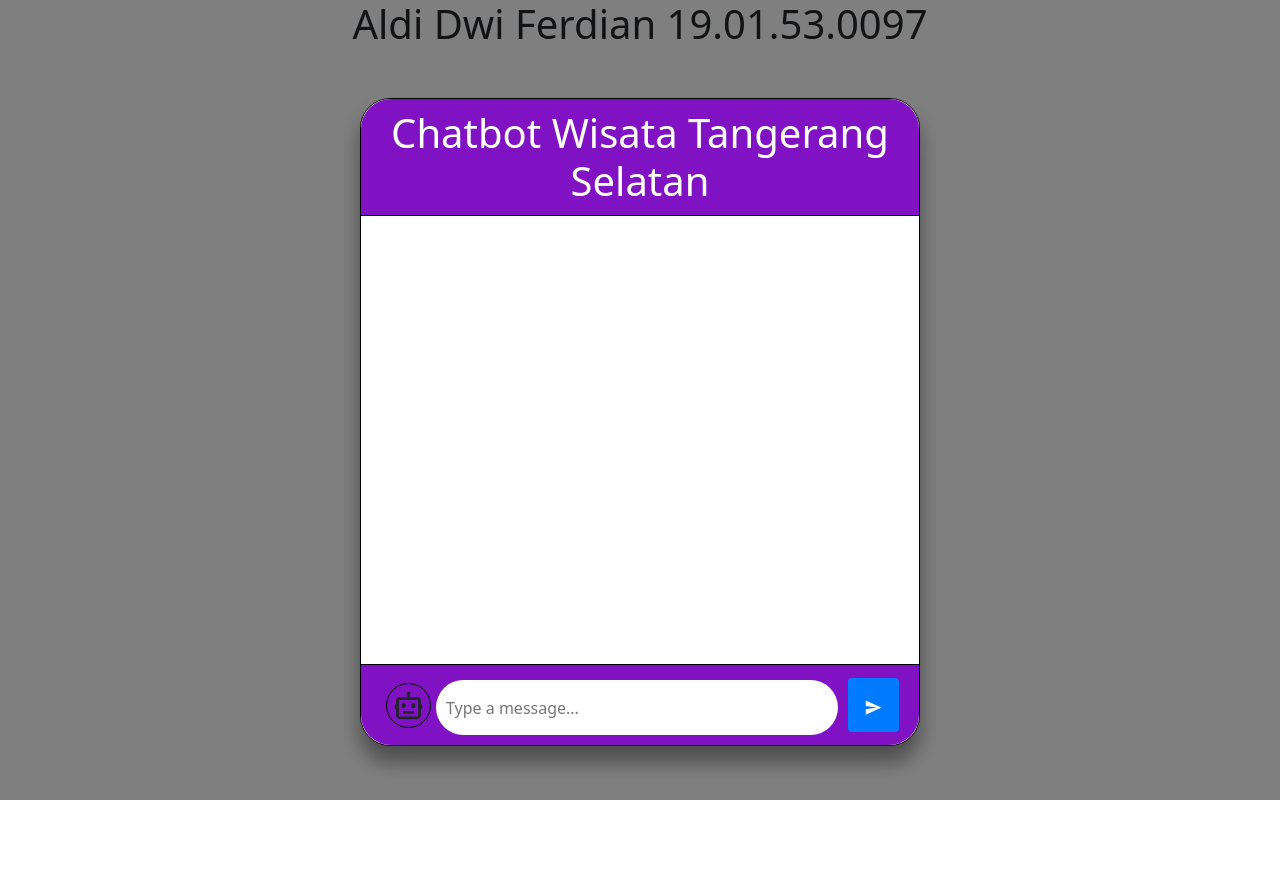
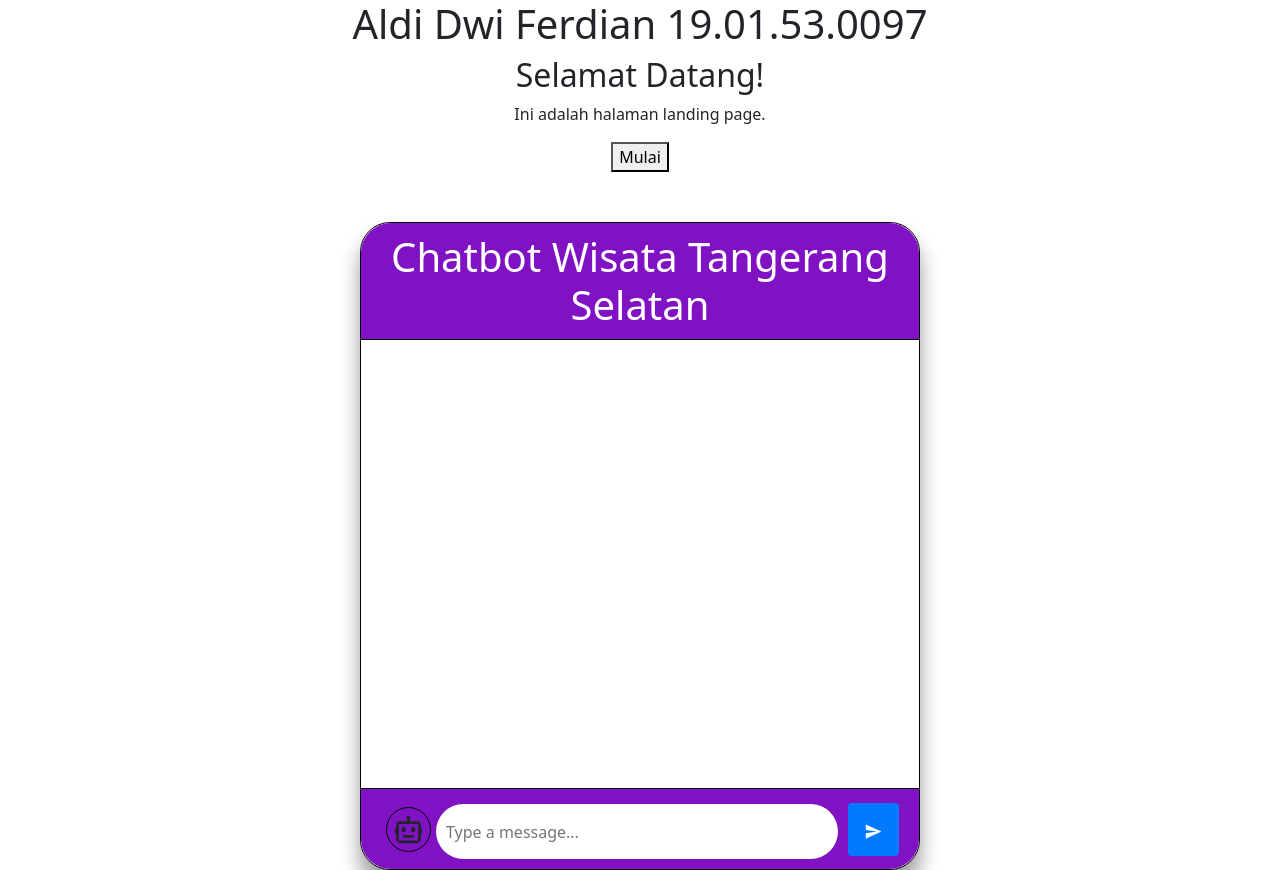
Before and after one commit to aldidwiferdian/RasaUIReact, a React (Create React App) app: page / in a window 1280 px wide. Before the commit the page ends 800 px from the top, so only its background shows below. Built offline with nearby package versions, Linux system fonts and the light colour scheme.

Commit message:
Update LandingPage.js

```diff
--- a/src/components/LandingPage.js
+++ b/src/components/LandingPage.js
@@ -4,18 +4,22 @@ import './LandingPage.css';
 function LandingPage() {
   const [showPopup, setShowPopup] = useState(true);
 
-  const handleStart = () => {
+  const closePopup = () => {
     setShowPopup(false);
-    // Logika atau tindakan lainnya saat tombol "Mulai" diklik
   };
 
   return (
-    <div className={`landingPage ${showPopup ? 'show' : ''}`}>
-      <div className="popup">
-        <h1>Selamat Datang!</h1>
-        <button onClick={handleStart}>Mulai</button>
-      </div>
-    </div>
+    <>
+      {showPopup && (
+        <div className="popupContainer">
+          <div className="popupContent">
+            <h2>Selamat Datang!</h2>
+            <p>Ini adalah halaman landing page.</p>
+            <button onClick={closePopup}>Mulai</button>
+          </div>
+        </div>
+      )}
+    </>
   );
 }
 
```
